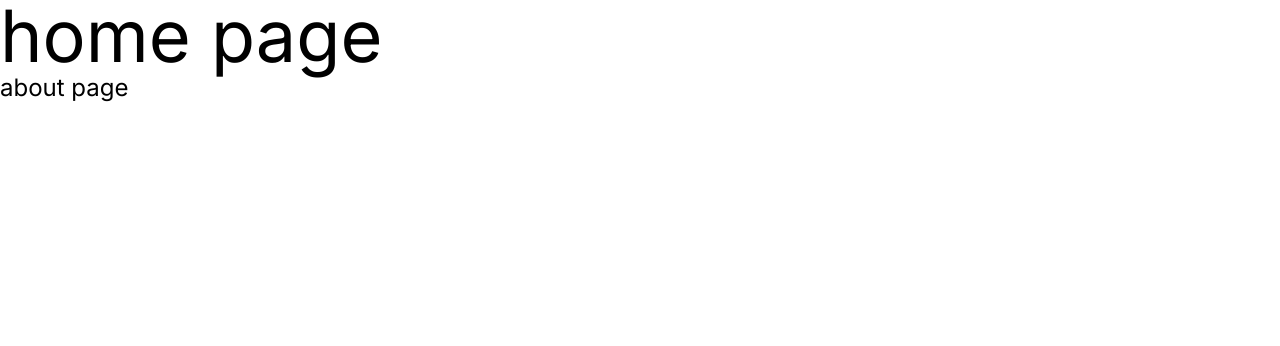
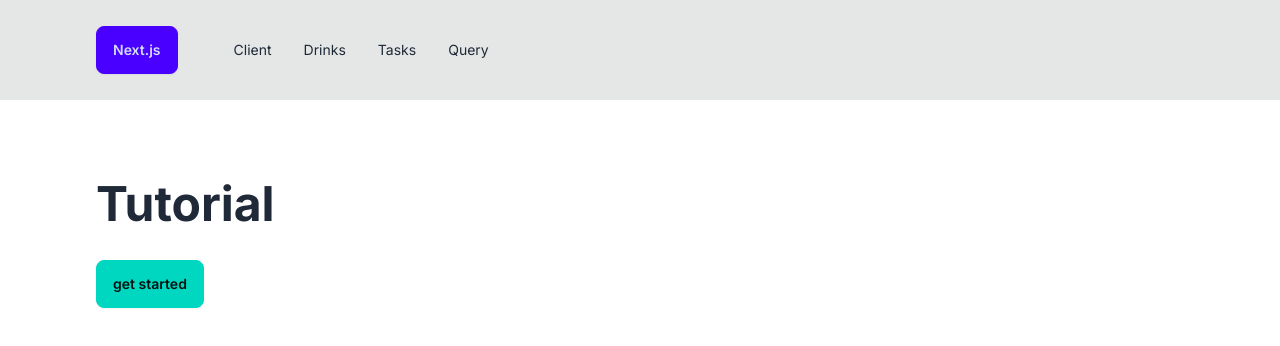
Before and after one commit to muhammad-gamal11/nextJS-app, a Next.js app: page / in a window 1280 px wide. Shown: the top 346 px of the page. Built offline with nearby package versions, Linux system fonts and the light colour scheme.

Commit message:
have set the logic

```diff
--- a/app/client/page.js
+++ b/app/client/page.js
@@ -1,7 +1,13 @@
+import { useState } from "react/cjs/react.production.min";
+
 const client = () => {
+  const [count, setCount] = useState(0);
   return (
     <div>
-      <h1 className="text-7xl">client</h1>
+      <h1 className="text-7xl font-bold mb-4">{count}</h1>
+      <button className="btn btn-primary" onClick={() => setCount(count + 1)}>
+        increase
+      </button>
     </div>
   );
 };
--- a/app/layout.js
+++ b/app/layout.js
@@ -1,17 +1,20 @@
 import { Inter } from "next/font/google";
 import "./globals.css";
-
+import Navbar from "@/components/Navbar";
 const inter = Inter({ subsets: ["latin"] });
 
 export const metadata = {
-  title: "Create Next App",
+  title: "Tutorial",
   description: "Generated by create next app",
 };
 
 export default function RootLayout({ children }) {
   return (
     <html lang="en">
-      <body className={inter.className}>{children}</body>
+      <body className={inter.className}>
+        <Navbar />
+        <main className="px-8 py-20 max-w-6xl mx-auto">{children}</main>
+      </body>
     </html>
   );
 }
--- a/app/page.js
+++ b/app/page.js
@@ -2,9 +2,9 @@ import Link from "next/link";
 const page = () => {
   return (
     <div>
-      <h1 className="text-7xl">home page</h1>
-      <Link href="/about" className="text-2xl">
-        about page
+      <h1 className="text-5xl mb-8 font-bold">Tutorial</h1>
+      <Link href="/client" className="btn btn-accent">
+        get started
       </Link>
     </div>
   );
--- /dev/null
+++ b/components/Navbar.jsx
@@ -0,0 +1,32 @@
+import Link from "next/link";
+
+const links = [
+  { href: "/client", label: "client" },
+  { href: "/drinks", label: "drinks" },
+  { href: "/tasks", label: "tasks" },
+  { href: "/query", label: "query" },
+];
+
+const Navbar = () => {
+  return (
+    <nav className="bg-base-300 py-4">
+      <div className="navbar px-8 max-w-6xl mx-auto flex-col sm:flex-row">
+        <Link className="btn btn-primary" href="/">
+          Next.js
+        </Link>
+        <ul className="menu menu-horizontal md:ml-8">
+          {links.map((link) => {
+            return (
+              <li key={link.href}>
+                <Link href={link.href} className="capitalize">
+                  {link.label}
+                </Link>
+              </li>
+            );
+          })}
+        </ul>
+      </div>
+    </nav>
+  );
+};
+export default Navbar;
--- a/tailwind.config.js
+++ b/tailwind.config.js
@@ -14,5 +14,5 @@ module.exports = {
       },
     },
   },
-  plugins: [],
+  plugins: [require("@tailwindcss/typography"), require("daisyui")],
 };
```
Also changed, not shown: app/prisma-example/page.js (renamed from app/about/prisma-example/page.js).
